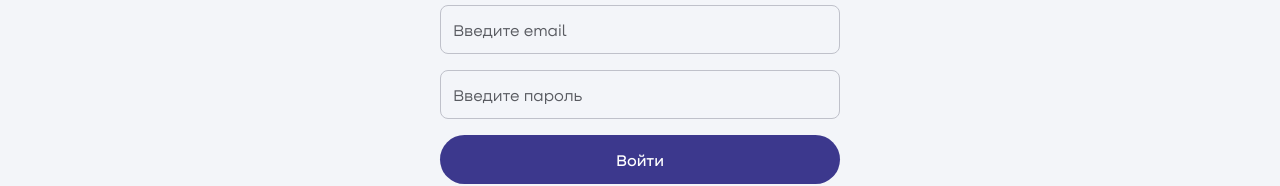
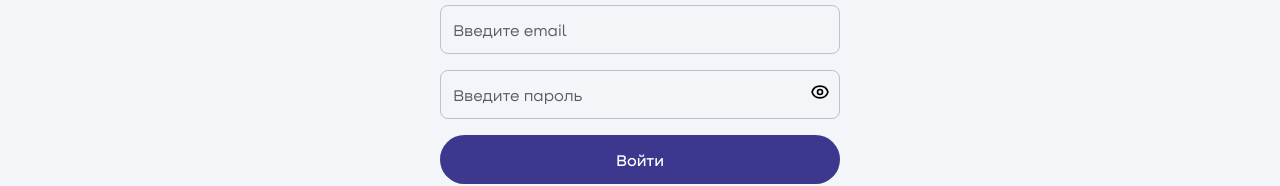
Before and after one commit to DaVas255/voyago_frontend, a React (Vite) app: page /auth in a window 1280 px wide. Shown: the part 336-522 px from the top of the page. Built offline with nearby package versions, Linux system fonts and the light colour scheme; a web font is replaced by a local one.

Commit message:
feat: eye for password input

```diff
--- a/src/components/ui/Input/Input.module.scss
+++ b/src/components/ui/Input/Input.module.scss
@@ -11,6 +11,7 @@
   cursor: text;
 
   &-container {
+    position: relative;
     width: 100%;
   }
 
@@ -54,3 +55,18 @@
   }
 
 }
+
+.toggle-password {
+  position: absolute;
+  top: 24%;
+  right: 10px;
+  background: none;
+  border: none;
+  cursor: pointer;
+  font-size: 18px;
+  color: #888;
+}
+
+.toggle-password:hover {
+  color: #333;
+}
--- a/src/components/ui/Input/Input.tsx
+++ b/src/components/ui/Input/Input.tsx
@@ -1,7 +1,10 @@
-import { forwardRef } from 'react'
-import styles from './Input.module.scss'
+import { forwardRef, useState } from 'react'
 import clsx from 'clsx'
 import { FieldError } from 'react-hook-form'
+
+import styles from './Input.module.scss'
+import Eye from '@/app/assets/icons/eye.svg?react'
+import EyeSlash from '@/app/assets/icons/eye-slash.svg?react'
 
 interface InputProps {
   type: string
@@ -16,16 +19,32 @@ interface InputProps {
 
 export const Input = forwardRef<HTMLInputElement, InputProps>(
   ({ type, placeholder, error, errorText, disabled, ...props }, ref) => {
+    const [isPasswordVisible, setPasswordVisible] = useState(false)
+
+    const togglePasswordVisibility = () => {
+      setPasswordVisible(!isPasswordVisible)
+    }
+
     return (
       <div className={styles['input-container']}>
         <input
-          type={type}
+          type={type === 'password' && isPasswordVisible ? 'text' : type}
           placeholder={placeholder}
           className={clsx(styles.input, error && styles['input-error'])}
           disabled={disabled}
           ref={ref}
           {...props}
         />
+        {type === 'password' && (
+          <button
+            type='button'
+            className={styles['toggle-password']}
+            onClick={togglePasswordVisibility}
+            aria-label={isPasswordVisible ? 'Скрыть пароль' : 'Показать пароль'}
+          >
+            {isPasswordVisible ? <EyeSlash /> : <Eye />}
+          </button>
+        )}
         {error && <label className={styles['input__error-label']}>{errorText}</label>}
       </div>
     )
```
Also changed, not shown: src/app/assets/icons/eye-slash.svg (added), src/app/assets/icons/eye.svg (added).
